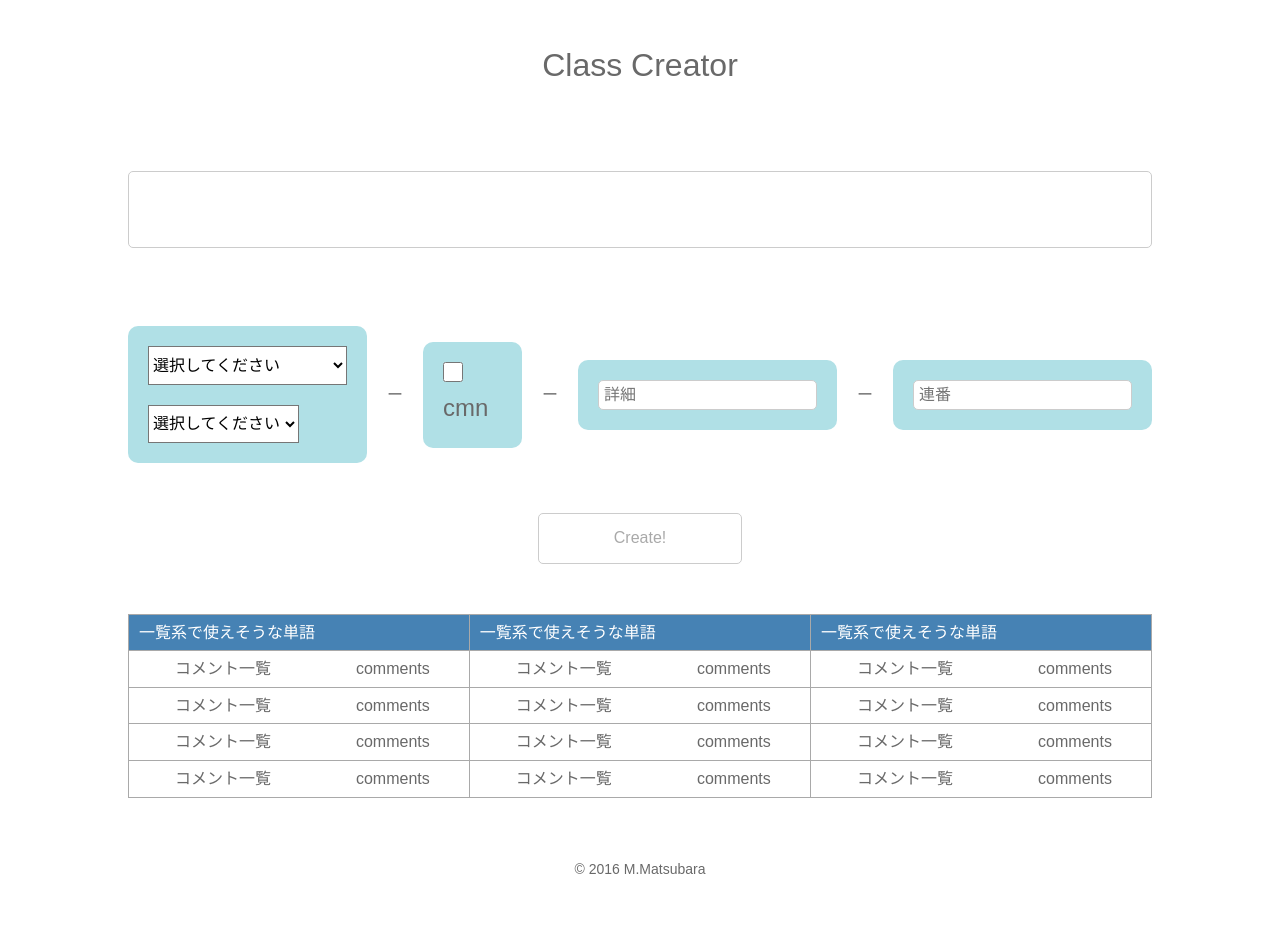
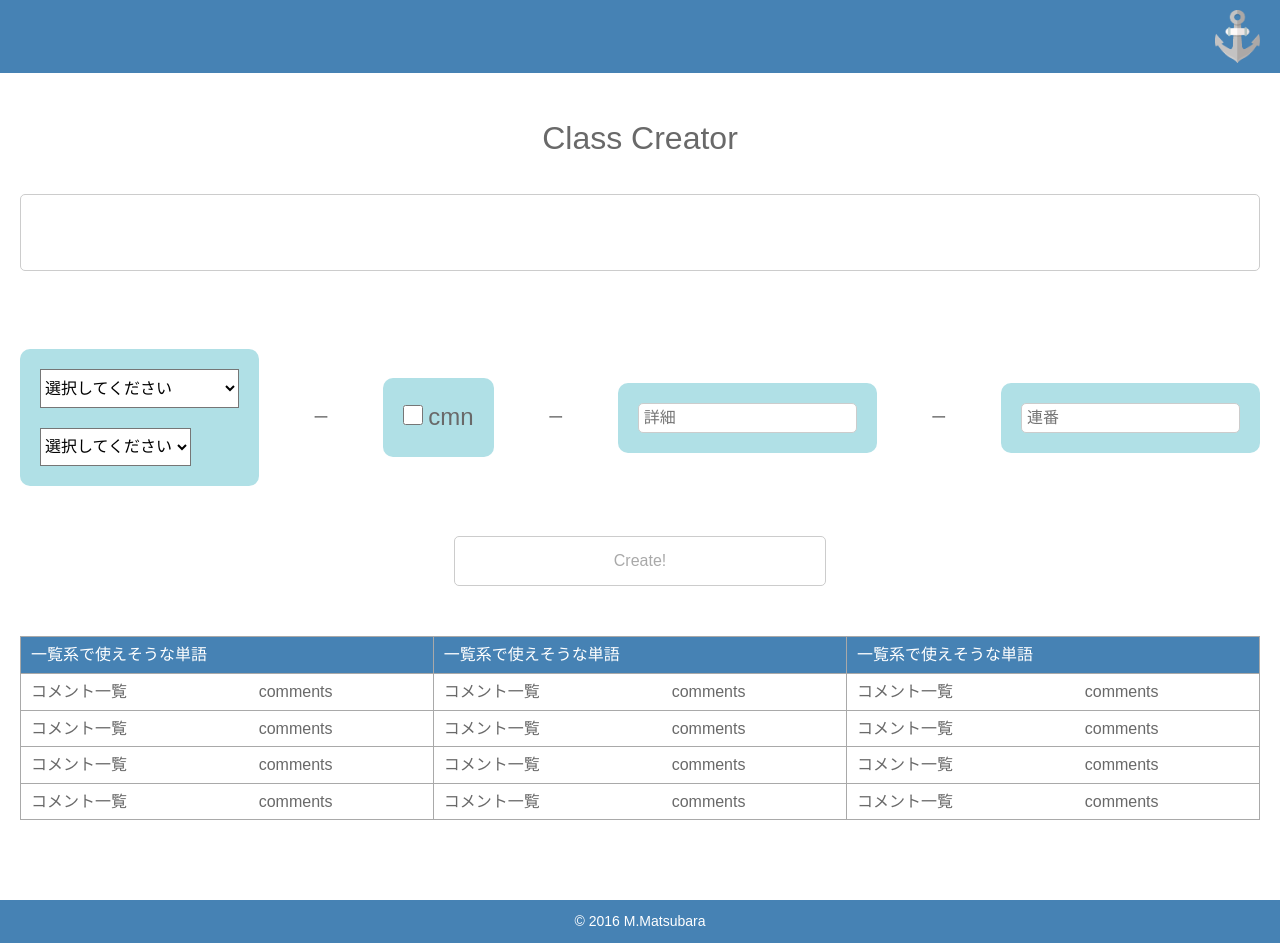
Before and after one commit to niico-mm/classcreator, a website: page index.html in a window 1280 px wide. Before the commit the page ends 900 px from the top, so only its background shows below. Drawn offline with Linux system fonts and the light colour scheme.

Commit message:
・CSSリファクタリング

```diff
--- a/index.html
+++ b/index.html
@@ -10,16 +10,18 @@
 </head>
 <body>
   <header class="header">
-    <h1>Class Creator</h1>
+    <p class="header-ico"><a href="#"><img src="/img/ico_anchor_01.png" alt="Bookmark"></a></p>
   </header>
+
   <article class="contents">
+    <h1 class="ttl-cmn-01">Class Creator</h1>
     <div class="box-border">
       <p id="js-create"></p>
     </div>
     <p id="js-error" class="txt-error"></p>
 
     <div class="box-flex">
-      <div>
+      <div class="box-flex-in">
         <select id="level-1" class="form-select" name="category">
           <option value="" class="default" selected>選択してください</option>
           <option value="レイアウト系" data-cat="rayout">レイアウト系</option>
@@ -51,20 +53,20 @@
           <option value="form" data-cat="module">form</option>
         </select>
       </div>
-      <div>ー</div>
-      <div>
+      <div class="box-flex-in">ー</div>
+      <div class="box-flex-in">
         <label><input id="level-3" type="checkbox" class="form-checkbox" name="" value="cmn"><span>cmn</span></label>
       </div>
-      <div>ー</div>
-      <div>
+      <div class="box-flex-in">ー</div>
+      <div class="box-flex-in">
         <input id="level-4" type="text" class="form-text" name="" value="" placeholder="詳細" pattern="^[a-z]+$">
       </div>
-      <div>ー</div>
-      <div>
+      <div class="box-flex-in">ー</div>
+      <div class="box-flex-in">
         <input id="level-5" type="text" class="form-text" name="" value="" placeholder="連番" pattern="^[0-9]+$">
       </div>
     </div>
-    <input id="js-trigger" type="button" class="form-button" name="" value="Create!">
+    <p class="btn-cmn-01"><input id="js-trigger" type="button" class="form-button" name="" value="Create!"></p>
 
     <section>
       <div class="box-flex-usage">
--- a/sass/style.scss
+++ b/sass/style.scss
@@ -1,28 +1,59 @@
 @charset "UTF-8";
 
-
+/* ----------------------------------------------------------
+ layout
+---------------------------------------------------------- */
 .header {
-  padding: 40px;
-  text-align: center;
-  h1 {
-    font-size: 3.2rem;
+  padding: 10px 20px;
+  text-align: right;
+  background-color: steelblue;
+  color: #fff;
+  .header-ico {
+    display: inline-block;
+    width: 45px;
+    img {
+      width: 100%;
+      height: auto;
+    }
   }
 }
 .contents {
-  width: 80%;
   margin: 0 auto;
-  padding: 40px 0;
+  padding: 40px 20px 80px;
   font-size: 1.6rem;
-  text-align: center;
 }
 .footer {
-  padding: 20px;
+  padding: 10px 20px;
   text-align: center;
+  background-color: steelblue;
   .footer-copyright {
     font-size: 1.4rem;
+    color: #fff;
   }
 }
 
+/* ----------------------------------------------------------
+ common
+---------------------------------------------------------- */
+.ttl-cmn-01 {
+  font-size: 3.2rem;
+  margin-bottom: 30px;
+  text-align: center;
+}
+.txt-cmn-01 {
+  font-size: 1.6rem;
+}
+.txt-error {
+  margin: 10px 0 0;
+  height: 2.4em;
+  font-size: 1.6rem;
+  color: crimson;
+  text-align: center;
+}
+.btn-cmn-01 {
+  margin: 50px 0;
+  text-align: center;
+}
 .box-border {
   height: 4.8em;
   line-height: 4.8em;
@@ -31,19 +62,23 @@
   p {
     font-size: 2.4rem;
     font-weight: bold;
+    text-align: center;
   }
 }
 .box-flex {
   margin: 30px 0 0;
   display: flex;
   justify-content: space-between;
-  align-items: center;
-  > div {
+  .box-flex-in {
     padding: 20px;
+    align-self: center;
     background-color: powderblue;
     border-radius: 10px;
-    text-align: left;
+    &:first-child {
+      flex-shrink: 0;
+    }
     &:nth-child(even) {
+      padding: 0 10px;
       background-color: #fff;
     }
   }
@@ -87,8 +122,7 @@ input[type="checkbox"] {
 }
 .form-button {
   display: inline-block;
-  width: 20%;
-  margin: 50px auto;
+  width: 30%;
   background-color: steelblue;
   color: #fff;
   line-height: 2.4em;
@@ -97,12 +131,6 @@ input[type="checkbox"] {
     color: darkgray;
     background-color: #fff;
   }
-}
-.txt-error {
-  margin: 10px 0 0;
-  height: 2.4em;
-  font-size: 1.6rem;
-  color: crimson;
 }
 
 .box-flex-usage {
```
Also changed, not shown: css/style.css, img/ico_anchor_01.png (added).
